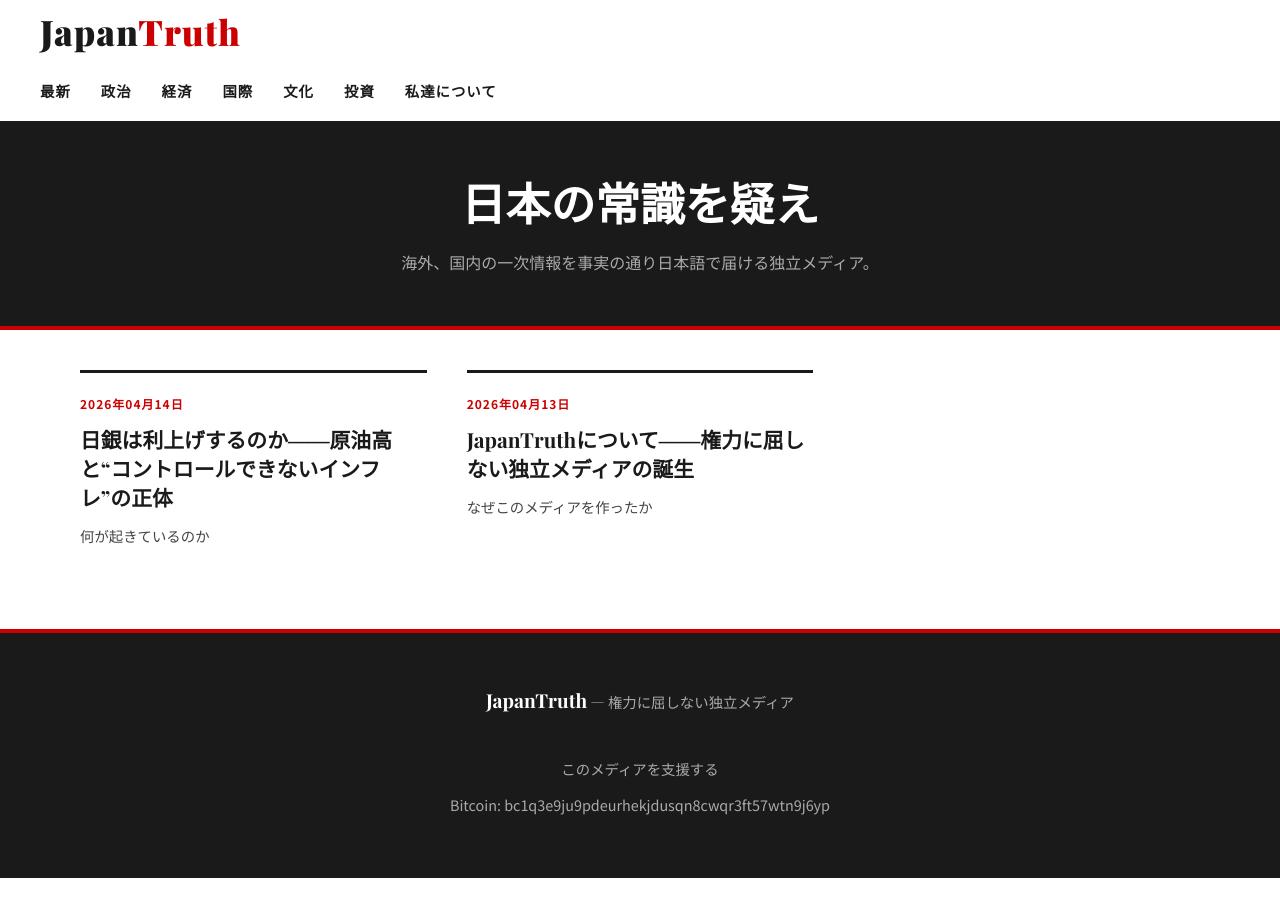
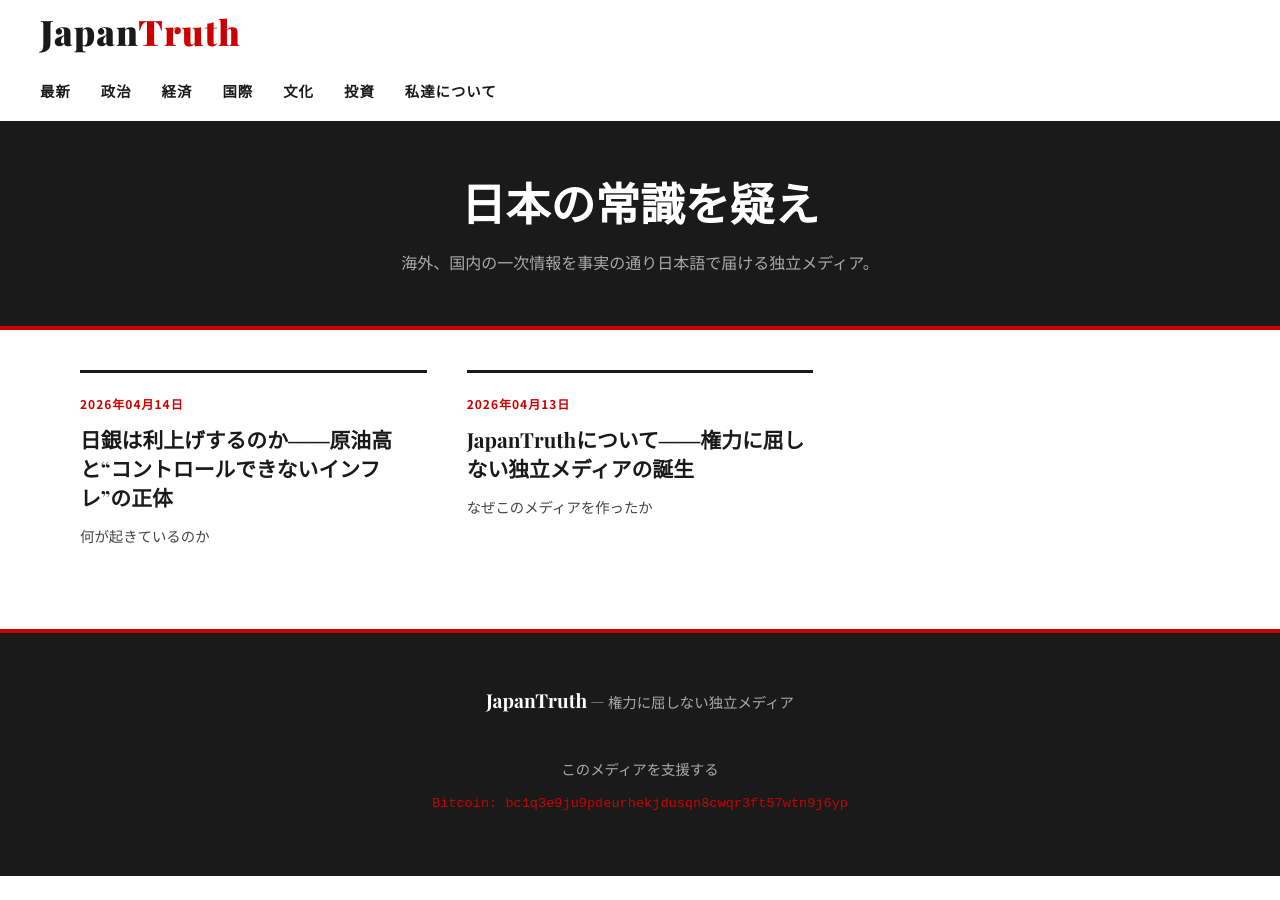
Before and after one commit to JapanTruth/japantruth.github.io, a Jekyll site: the page built from index.markdown, in a window 1280 px wide. Built offline with Jekyll 4.4.1, drawn with Linux system fonts in a browser that asks for light colours.

Commit message:
Update default.html

```diff
--- a/_layouts/default.html
+++ b/_layouts/default.html
@@ -34,7 +34,7 @@
     <p><strong>JapanTruth</strong> — 権力に屈しない独立メディア</p>
     <br>
     <p>このメディアを支援する</p>
-    <p>Bitcoin: bc1q3e9ju9pdeurhekjdusqn8cwqr3ft57wtn9j6yp</p>
+    <p class="btc-address">Bitcoin: bc1q3e9ju9pdeurhekjdusqn8cwqr3ft57wtn9j6yp</p>
   </footer>
 
 </body>
```
